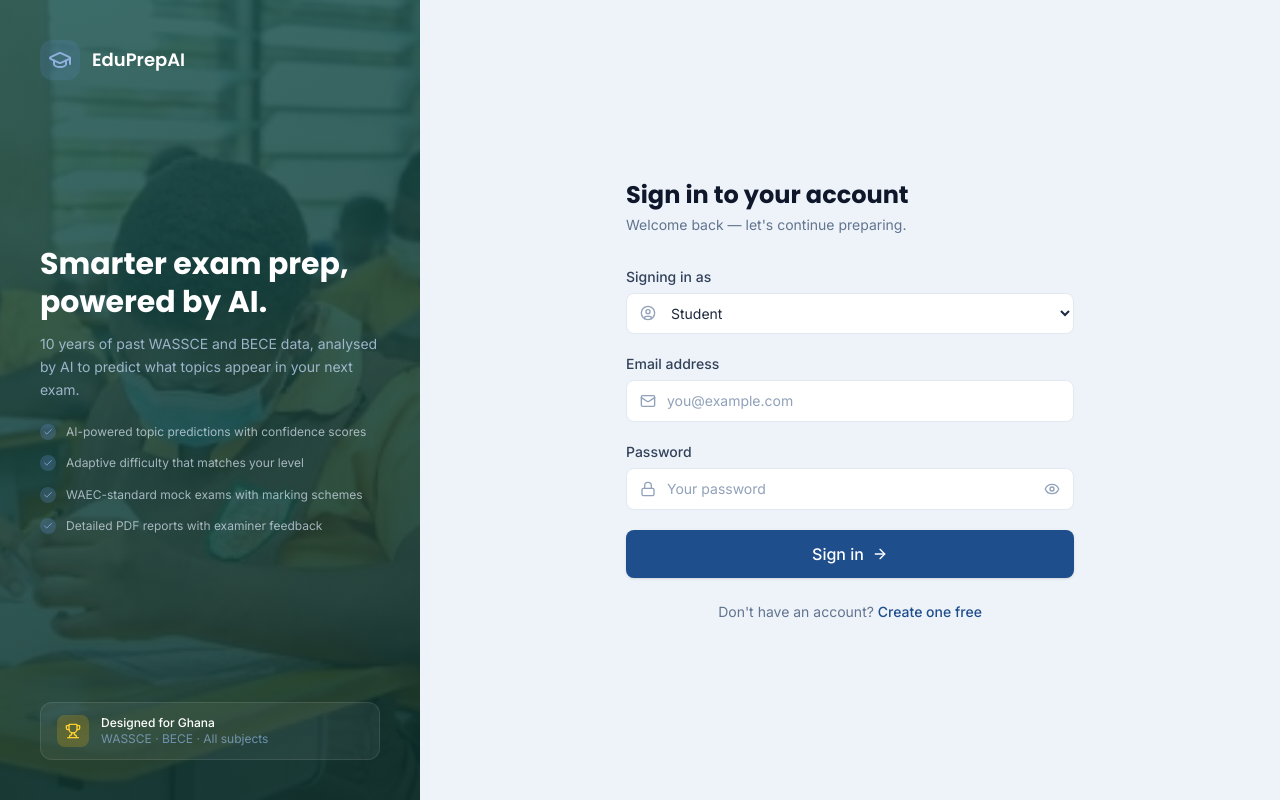
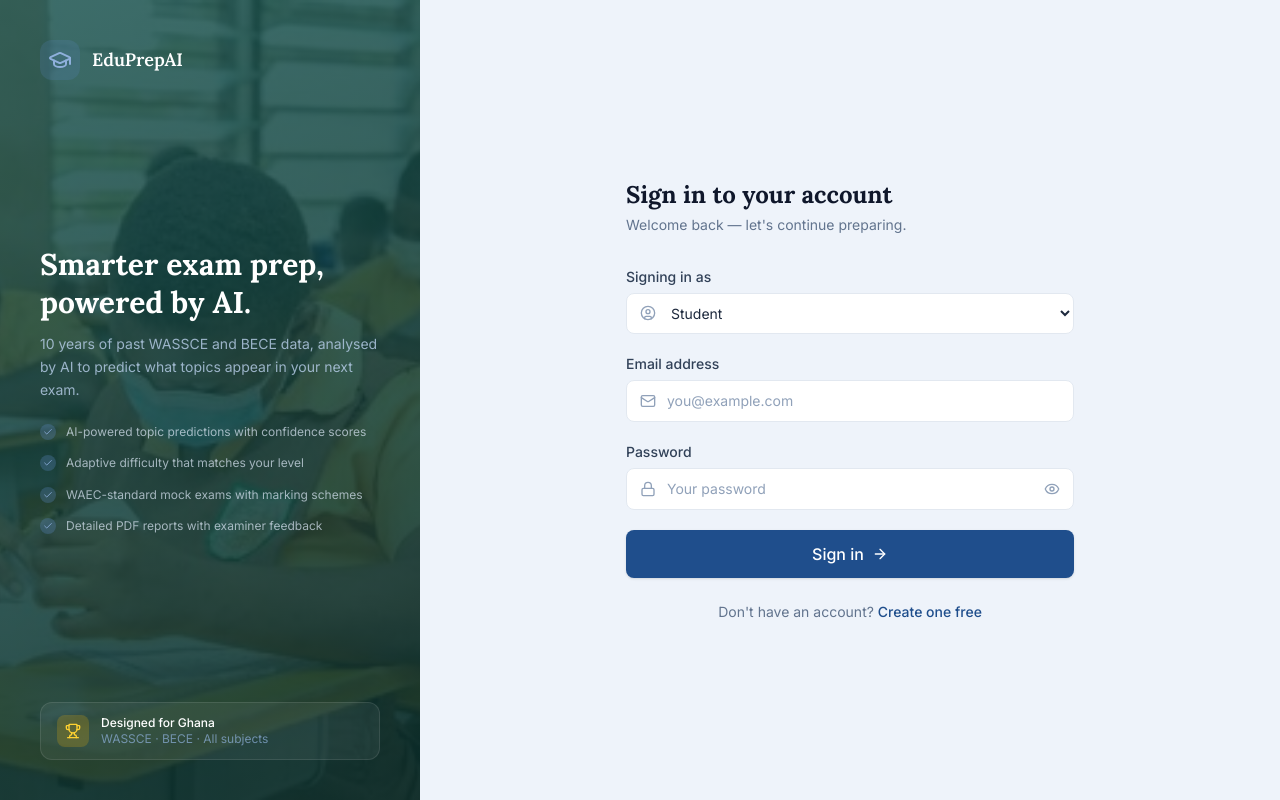
Before and after one commit to ABELYANDO/eduprepai, a React (Vite) app in the folder client/: page /login in a window 1280 px wide. Built offline with nearby package versions, Linux system fonts and the light colour scheme.

Commit message:
Switch headings to a serif display face (Lora) and tighten card radius for a more professional, institutional feel

```diff
--- a/client/src/index.css
+++ b/client/src/index.css
@@ -1,4 +1,4 @@
-@import url('https://fonts.googleapis.com/css2?family=Poppins:wght@400;500;600;700&family=Inter:wght@300;400;500;600&display=swap');
+@import url('https://fonts.googleapis.com/css2?family=Lora:wght@500;600;700&family=Inter:wght@300;400;500;600&display=swap');
 @import "tailwindcss";
 
 @layer base {
@@ -18,7 +18,7 @@
     --color-border:         #E2E8F0;
     --sidebar-width:        260px;
     --topbar-height:        64px;
-    --font-heading:         'Poppins', system-ui, sans-serif;
+    --font-heading:         'Lora', Georgia, serif;
     --font-body:            'Inter', system-ui, sans-serif;
   }
 
@@ -102,12 +102,12 @@
   .bg-surface { background-color: var(--color-surface); }
 
   .card {
-    @apply rounded-xl border border-slate-100 shadow-sm p-5;
+    @apply rounded-lg border border-slate-100 shadow-sm p-5;
     background-color: var(--color-surface);
   }
 
   .card-hover {
-    @apply rounded-xl border border-slate-100 shadow-sm p-5
+    @apply rounded-lg border border-slate-100 shadow-sm p-5
            transition-all duration-200 hover:shadow-md hover:-translate-y-0.5
            cursor-pointer;
     background-color: var(--color-surface);
```
